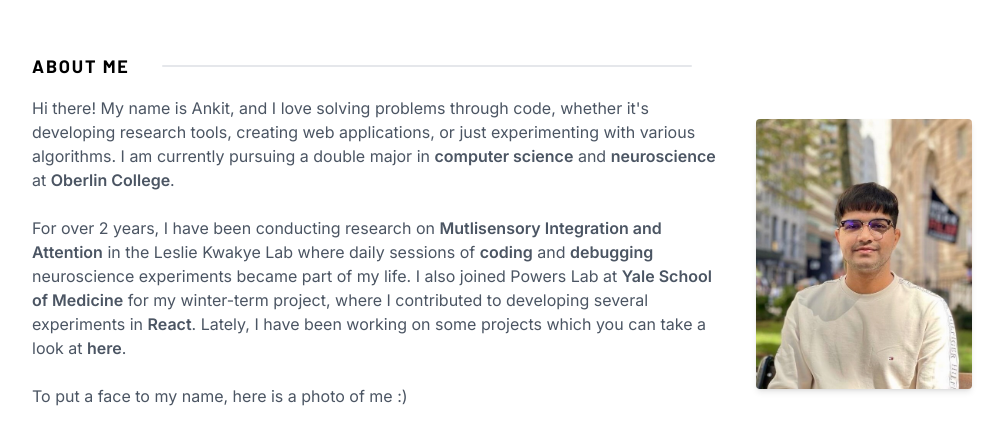
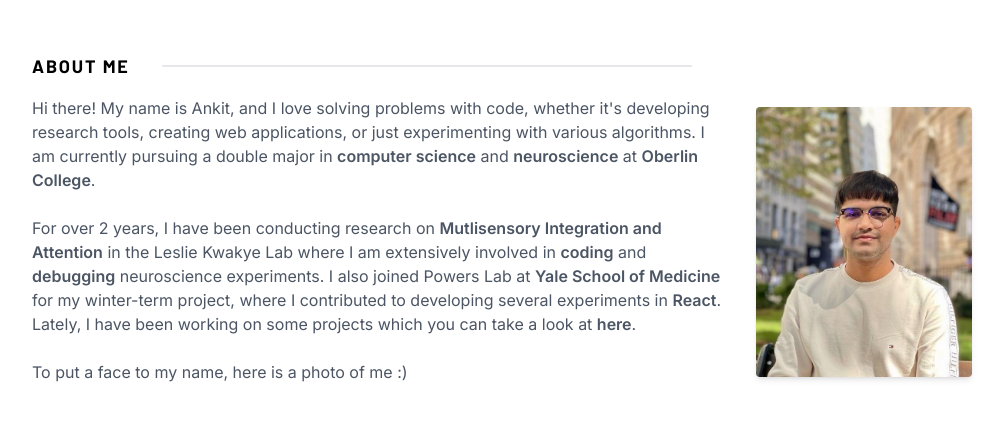
Before and after one commit to ankit-barana/personal-website, a Next.js app: page / in a window 1280 px wide. Shown: the part 942-1386 px from the top of the page, without its empty margins (128-1131 px from the left). Built offline with nearby package versions, Linux system fonts and the light colour scheme.

Commit message:
fix dark-mode hover styles

```diff
--- a/src/components/Badge.tsx
+++ b/src/components/Badge.tsx
@@ -12,7 +12,7 @@ const Badge = ({ variant = 'fill', size = 'md', children }: BadgeProps) => {
         <span
             className={clsx(
                 variant === 'fill' &&
-                    'rounded-lg bg-primary-800 px-2 py-1 text-sm text-white transition-colors hover:bg-primary-800/80 dark:bg-dark-navy',
+                    'rounded-lg bg-primary-800 px-2 py-1 text-sm text-white transition-colors hover:bg-primary-800/80 dark:bg-dark-navy dark:hover:bg-primary-800/80',
                 variant === 'outline' &&
                     'rounded-lg px-2 py-1 text-sm border bg-transparent border-gray-700 text-gray-700 hover:bg-gray-700/10 dark:border-dark-gray dark:text-dark-gray dark:hover:bg-dark-gray/10',
                 size === 'lg' && 'px-3 py-2 text-base'
--- a/src/components/Button.tsx
+++ b/src/components/Button.tsx
@@ -9,7 +9,7 @@ interface ButtonProps extends ButtonHTMLAttributes<HTMLButtonElement> {
 const Button = ({ className, children, ...rest }: ButtonProps) => {
     const styles = clsx(
         'relative z-5 w-fit overflow-hidden rounded border-2 border-primary-800 px-10 py-3 font-semibold text-gray-600 dark:text-dark-gray',
-        'hover:border-transparent hover:text-white',
+        'hover:border-transparent hover:text-white dark:hover:text-white',
         'from-primary-800 to-primary-100 transition after:absolute after:inset-y-0 after:left-[-120%] after:right-full after:-z-10 after:block after:w-40 after:-skew-x-12 after:bg-gradient-to-r after:py-3 after:transition-all',
         'hover:after:inset-y-0 hover:after:-left-2 hover:after:right-0',
         className
--- a/src/components/Gradient.tsx
+++ b/src/components/Gradient.tsx
@@ -11,7 +11,7 @@ const Gradient = ({ text, className, range }: GradientProps) => (
         className={clsx(
             'bg-gradient-to-r from-primary-800 to-primary-100 font-semibold text-transparent bg-clip-text',
             range === 'sm' &&
-                'bg-gradient-to-r from-primary-800 to-primary-300',
+                'bg-gradient-to-r from-primary-700 to-primary-200',
             className
         )}
     >
--- a/src/components/GradientHover.tsx
+++ b/src/components/GradientHover.tsx
@@ -7,7 +7,7 @@ interface GradientHoverProps {
 
 const GradientHover = ({ className, text }: GradientHoverProps) => {
     const styles = clsx(
-        'font-semibold dark:text-dark-white hover:text-transparent hover:bg-clip-text hover:bg-gradient-to-r hover:from-primary-800 hover:to-primary-100 dark:hover:from-primary-700 dark:hover:to-primary-200',
+        'font-semibold dark:text-dark-white hover:text-transparent hover:bg-clip-text hover:bg-gradient-to-r hover:from-primary-800 hover:to-primary-100 dark:hover:text-transparent dark:hover:bg-clip-text dark:hover:bg-gradient-to-r dark:hover:from-primary-800 dark:hover:to-primary-100',
         className
     );
     return <span className={styles}>{text}</span>;
--- a/src/components/sections/About.tsx
+++ b/src/components/sections/About.tsx
@@ -16,11 +16,10 @@ const About = () => {
                 <div className="mt-4 text-gray-600 dark:text-dark-gray">
                     <p>
                         Hi there! My name is Ankit, and I love solving problems
-                        through code, whether it&apos;s developing research
-                        tools, creating web applications, or just experimenting
-                        with various algorithms. I am currently pursuing a
-                        double major in{' '}
-                        <GradientHover text="computer science" /> and{' '}
+                        with code, whether it&apos;s developing research tools,
+                        creating web applications, or just experimenting with
+                        various algorithms. I am currently pursuing a double
+                        major in <GradientHover text="computer science" /> and{' '}
                         <GradientHover text="neuroscience" /> at{' '}
                         <GradientHover text="Oberlin College" />.
                     </p>
@@ -28,11 +27,10 @@ const About = () => {
                     <div>
                         For over 2 years, I have been conducting research on{' '}
                         <GradientHover text="Mutlisensory Integration and Attention" />{' '}
-                        in the Leslie Kwakye Lab where daily sessions of{' '}
-                        <GradientHover text="coding" /> and{' '}
+                        in the Leslie Kwakye Lab where I am extensively involved
+                        in <GradientHover text="coding" /> and{' '}
                         <GradientHover text="debugging" /> neuroscience
-                        experiments became part of my life. I also joined Powers
-                        Lab at{' '}
+                        experiments. I also joined Powers Lab at{' '}
                         <GradientHover
                             text="Yale
                         School of Medicine"
```
